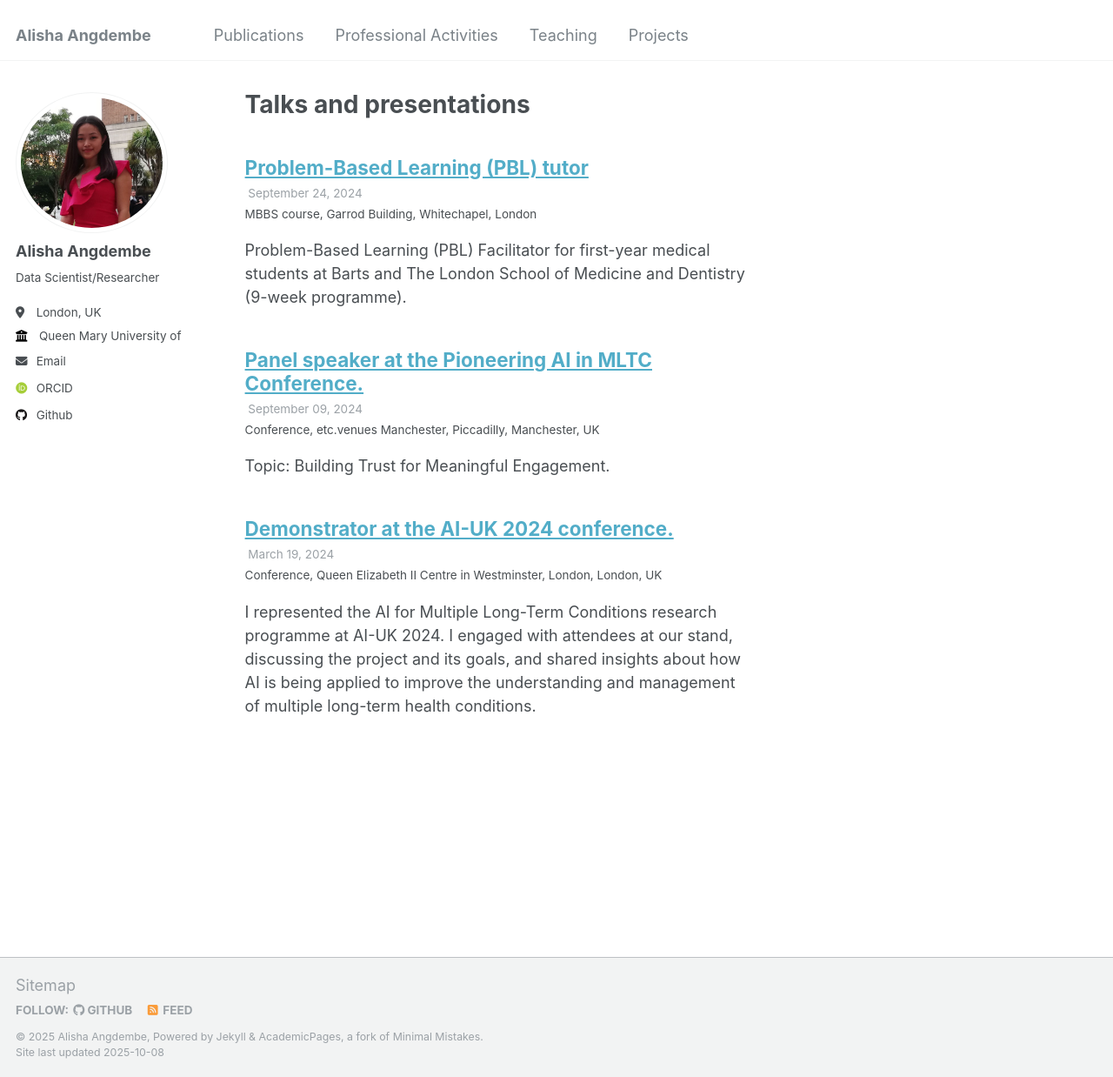
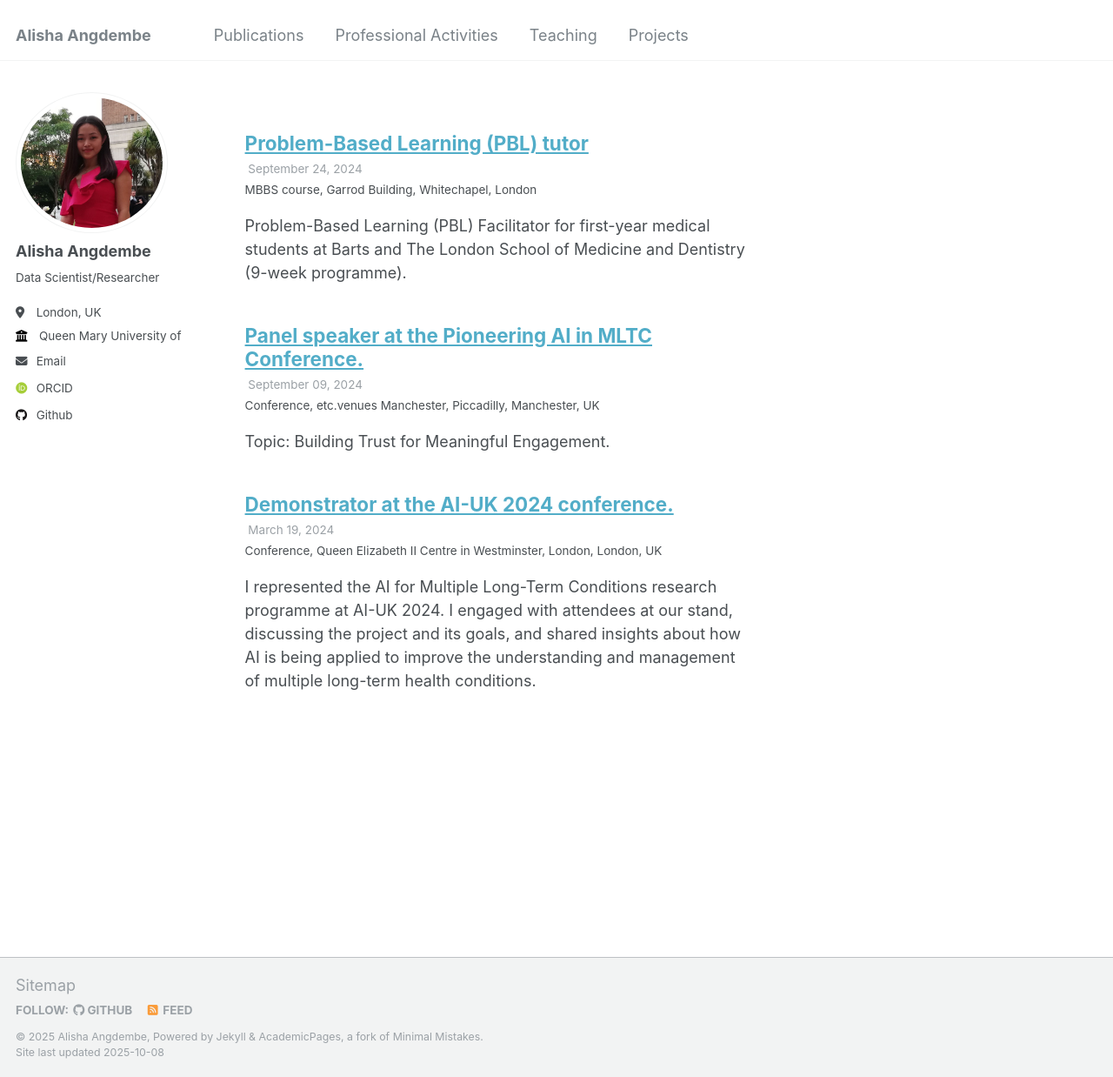
Before and after one commit to AlishaAng/AlishaAng.github.io, a Jekyll site: the page built from _pages/talks.html, in a window 1280 px wide and 1238 px high. Shown: the whole window at 87% size. Built offline with Jekyll 4.4.1, drawn with Linux system fonts in a browser that asks for light colours; some web fonts are replaced.

```diff
--- a/_config.yml
+++ b/_config.yml
@@ -211,9 +211,9 @@ kramdown:
 
 # These settings control the types of collections used by the template
 collections:
-  teaching:
-    output: true
-    permalink: /:collection/:path/
+  # teaching:
+  #   output: true
+  #   permalink: /:collection/:path/
   publications:
     output: true
     permalink: /:collection/:path/
--- a/_pages/talks.html
+++ b/_pages/talks.html
@@ -1,6 +1,6 @@
 ---
 layout: archive
-title: "Talks and presentations"
+title: ""
 permalink: /talks/
 author_profile: true
 ---
```
